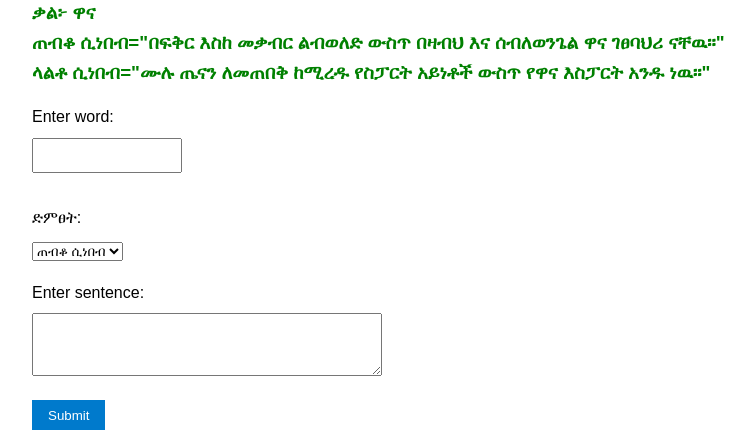
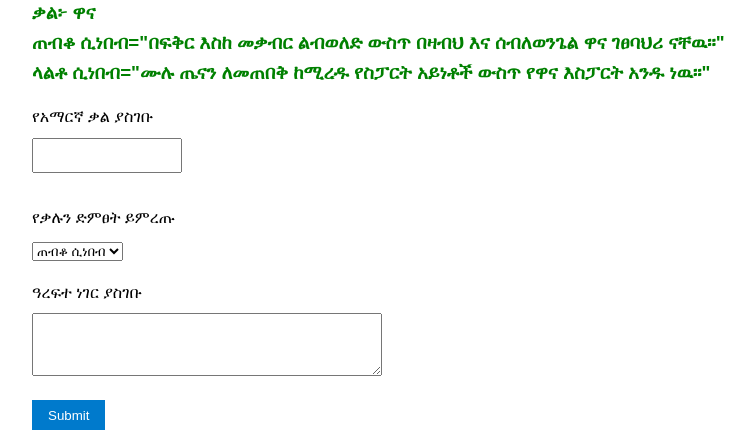
Before and after one commit to erdey2/Translation, a Flask app: page / in a window 1280 px wide. Shown: the part 284-714 px from the top of the page, without its empty margins (16-771 px from the left). Run offline with Flask 3, Linux system fonts and the light colour scheme.

Commit message:
index.html updated

```diff
--- a/templates/index.html
+++ b/templates/index.html
@@ -20,16 +20,16 @@
         </h3>
 
         <form id="wordForm">
-            <label for="word">Enter word:</label>
+            <label for="word">የአማርኛ ቃል ያስገቡ</label>
             <input type="text" id="word" name="word" required>
 
-	    <label for="voice">ድምፀት:</label>
+	    <label for="voice">የቃሉን ድምፀት ይምረጡ</label>
             <select id="voice" name="voice">
                 <option value="ጠብቆ ሲነበበ">ጠብቆ ሲነበብ</option>
                 <option value="ላልቶ ሲነበብ">ላልቶ ሲነበብ</option>
             </select>
 
-            <label for="sentence">Enter sentence:</label>
+            <label for="sentence">ዓረፍተ ነገር ያስገቡ</label>
             <textarea id="sentence" name="sentence" rows="3" required></textarea>
             <br>
             <button type="submit">Submit</button>
```
